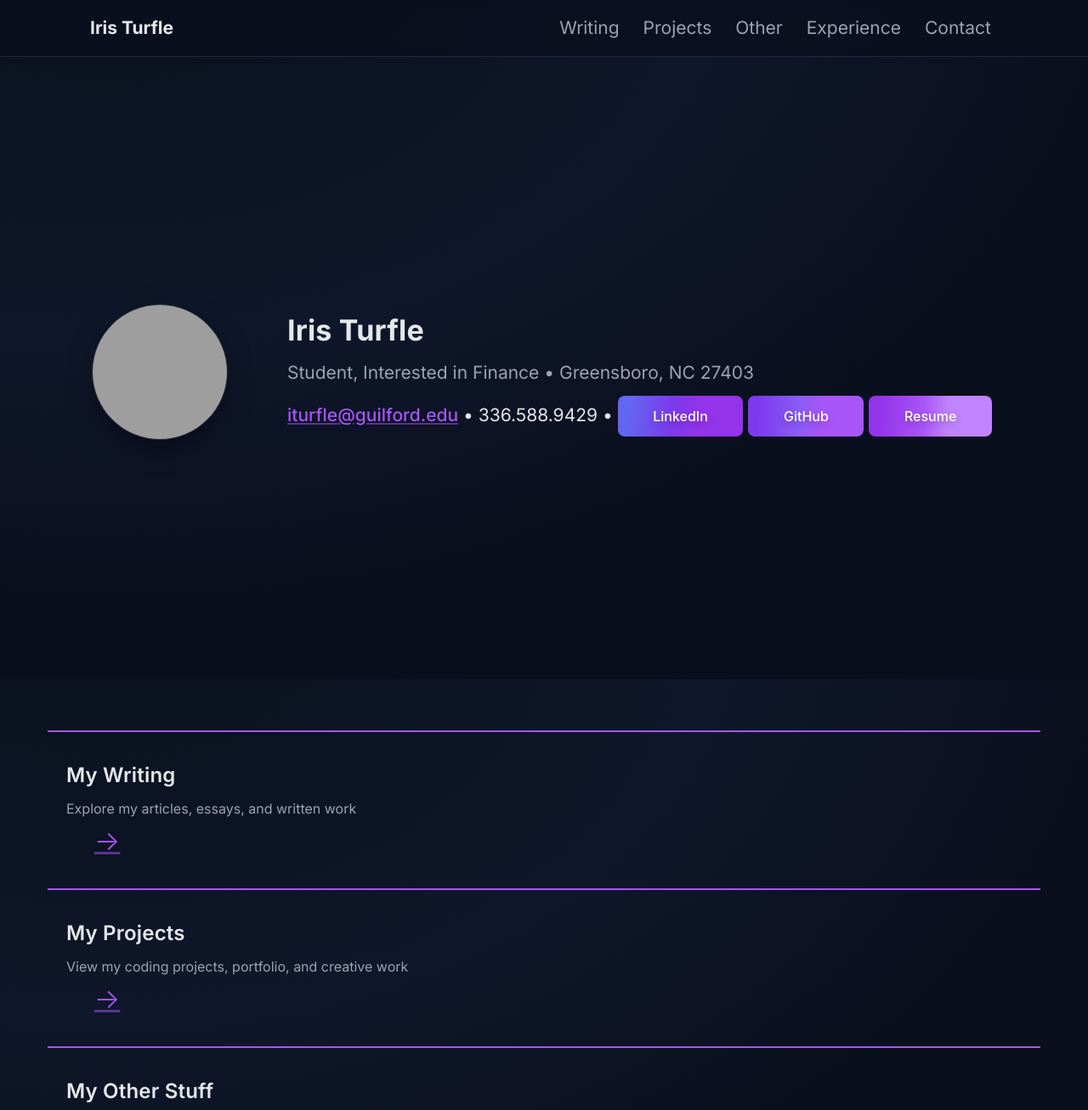
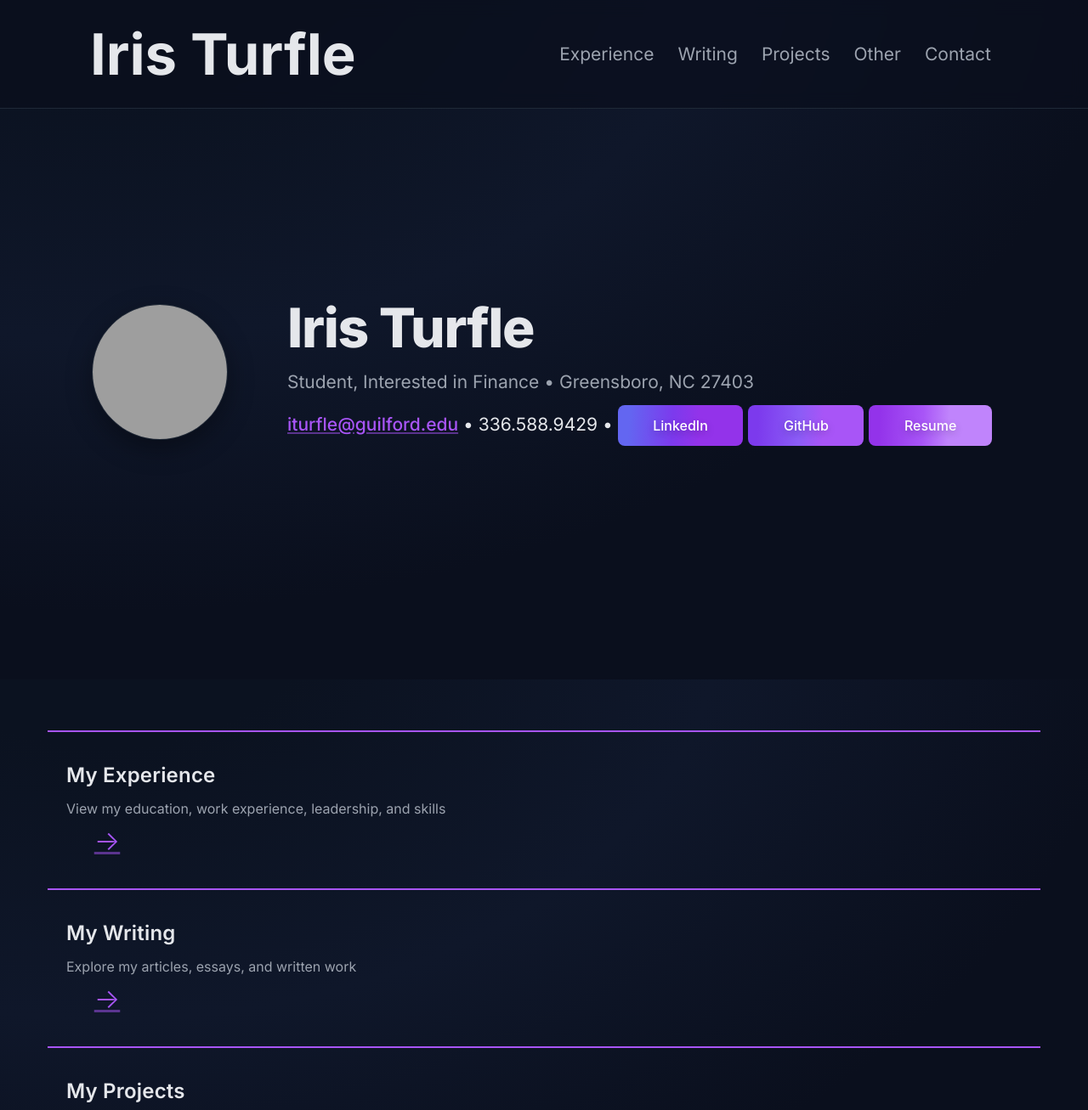
Before and after one commit to irizzyt/iristurfle-website, a plain HTML site: page index.html in a window 1280 px wide. Shown: the top 1307 px of the page at 85% size. Drawn offline with Linux system fonts and the light colour scheme; grey boxes are pictures that could not be loaded.

Commit message:
Reorganization of navigation links and styling

```diff
--- a/index.html
+++ b/index.html
@@ -14,10 +14,10 @@
       <div class="topbar-inner">
         <a class="brand" href="#hero">Iris Turfle</a>
         <nav class="nav">
+          <a href="#my-experience">Experience</a>
           <a href="#my-writing">Writing</a>
           <a href="#my-projects">Projects</a>
           <a href="#my-other-stuff">Other</a>
-          <a href="experience/index.html">Experience</a>
           <a href="contact/index.html">Contact</a>
         </nav>
       </div>
@@ -38,6 +38,16 @@
               <a href="https://www.github.com/iristurfle" target="_blank"> <button id="github-button" class="github-button">GitHub</button></a>
               <button id="resume-button" class="resume-button">Resume</button>
             </div>
+          </div>
+        </section>
+
+        <section class="panel card hub-section" id="my-experience" data-theme="summary">
+          <div class="hub-content">
+            <h2>My Experience</h2>
+            <p>View my education, work experience, leadership, and skills</p>
+            <a href="experience/index.html" class="hub-link">
+              <span class="arrow">→</span>
+            </a>
           </div>
         </section>
 
--- a/styles.css
+++ b/styles.css
@@ -65,7 +65,7 @@ body.theme-contact { --bg1:#1c1f3d; --bg2:#252954; --bg3:#1a1c36; }
   justify-content: space-between;
   gap: 12px;
 }
-.brand { color: var(--text); text-decoration: none; font-weight: 700; }
+.brand { color: var(--text); text-decoration: none; font-weight: 700; font-size: 67px }
 .nav { display: flex; gap: 12px; flex-wrap: wrap; }
 .nav a { color: var(--muted); text-decoration: none; padding: 6px 8px; border-radius: 8px; }
 .nav a:hover { color: var(--text); background: rgba(255,255,255,.05); }
@@ -99,7 +99,14 @@ body.theme-contact { --bg1:#1c1f3d; --bg2:#252954; --bg3:#1a1c36; }
 
 /* toolbar and buttons removed for static site */
 
-.hero { display: grid; grid-template-columns: auto 1fr; gap: 40px; align-items: center; }
+.hero {
+  display: grid;
+  grid-template-columns: auto 1fr;
+  gap: 40px;
+  align-items: center;
+  padding: 40px 22px;
+  margin-bottom: 20px;
+}
 
 .avatar-wrap {
   padding: 30px;
@@ -116,7 +123,11 @@ body.theme-contact { --bg1:#1c1f3d; --bg2:#252954; --bg3:#1a1c36; }
   box-shadow: var(--shadow);
   background: #020617;
 }
-.hero-text h1 { margin: 0 0 6px; font-weight: 700; letter-spacing: .2px; }
+.hero-text h1 {
+  margin: 0 0 12px;
+  font-weight: 800;
+  letter-spacing: -0.02em;
+}
 .muted { color: var(--muted); }
 /* General link styling */
 a {
@@ -213,7 +224,13 @@ a:hover {
 .section-header h2 { margin: 0; font-size: 22px; }
 .section-header .rule { height: 1px; background: linear-gradient(90deg, rgba(168,85,247,.6), rgba(168,85,247,0)); display: block; }
 
-.hero h1 { font-size: 34px; }
+.hero h1 {
+  font-size: 64px;
+  font-weight: 800;
+  letter-spacing: -0.02em;
+  line-height: 1.1;
+  margin-bottom: 12px;
+}
 .hero #headline { font-size: 21px; }
 
 /* GitHub link styling */
@@ -258,6 +275,7 @@ ul { margin: 0 0 12px 18px; }
 @media (max-width: 800px) {
   .hero { grid-template-columns: 72px 1fr; }
   .avatar, .avatar-wrap { width: 72px; height: 72px; }
+  .hero h1 { font-size: 42px; }
   .h-columns { columns: 1; }
 }
 
```
